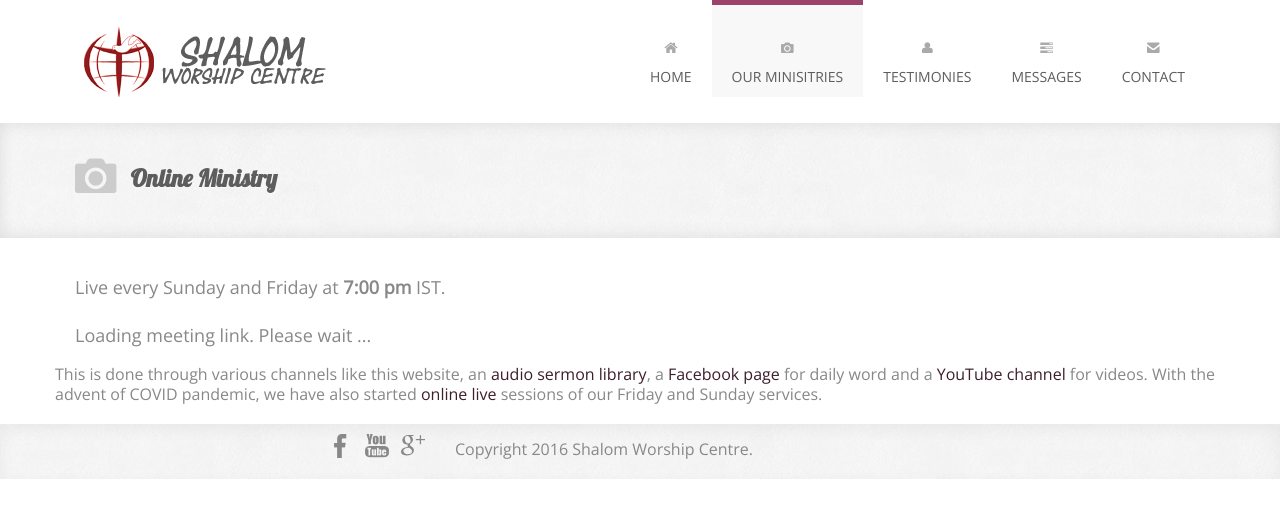
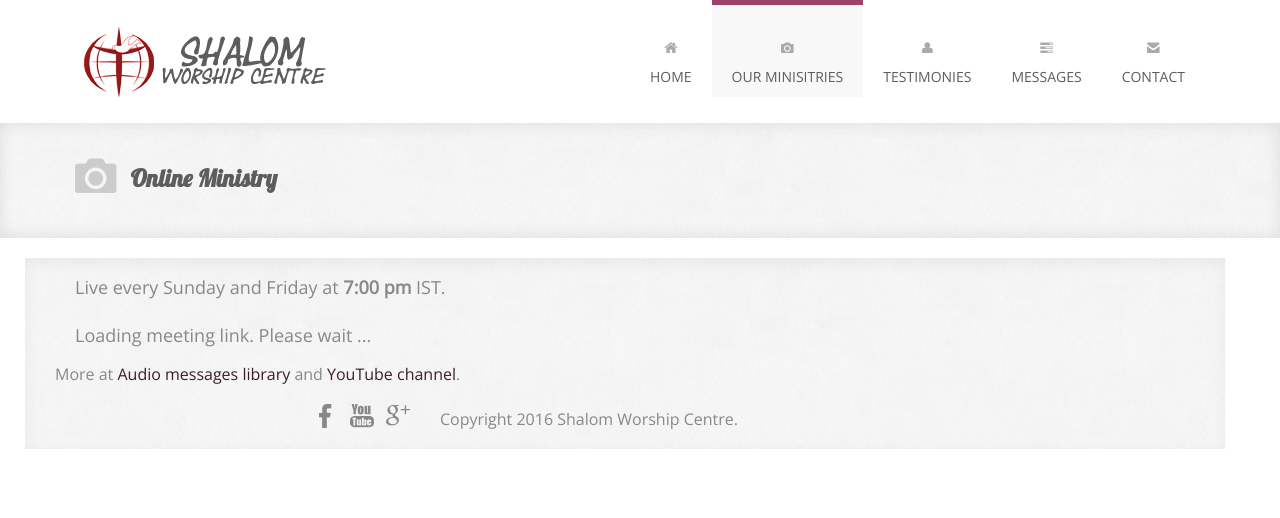
Before and after one commit to Dr-Anonymous/shalom, a Jekyll site: the page live.html, which Jekyll copies as it is, in a window 1280 px wide. Shown: the top 518 px of the page. Built offline with Jekyll 4.4.1, drawn with Linux system fonts in a browser that asks for light colours; some web fonts are replaced; a script that is not in the unit is left out.

Commit message:
Update live.html

```diff
--- a/live.html
+++ b/live.html
@@ -14,11 +14,12 @@ var request = jQuery.ajax({
 
 // load the returned url
   function loadData(e) {
-      $('#main').html("<p><a id='link' href='"+e+"'>Click here to open the app</a>,<br> then \'Ask to join\'</p>");
+      $('#main').html("<p><a id='link' href='"+e+"'>Click here to open the app</a>, then \'Ask to join\'</p>");
       }
 </script>
 
 <div class="services-half-width container"> <div class="row">
-<div class="services-half-width-text span12"><p>Live every Sunday and Friday at <b>7:00 pm</b> IST.<div id="main"><p>Loading meeting link. Please wait ...</p></div>This is done through various channels like this website, an <a href="/messages">audio sermon library</a>, a <a href="https://www.facebook.com/shalomworshipcentre.kkd">Facebook page</a> for daily word and a <a href="https://www.youtube.com/channel/UCxsHq2M611rQtPlZ6OA3HdA/videos">YouTube channel</a> for videos. With the advent of COVID pandemic, we have also started <a href="/live">online live</a> sessions of our Friday and Sunday services.</p></div></div></div>
+<div class="services-half-width-text span12"><p>Live every Sunday and Friday at <b>7:00 pm</b> IST.<div id="main"><p>Loading meeting link. Please wait ...</p></div>
+<div>More at <a href="/messages">Audio messages library</a> and <a href="https://www.youtube.com/channel/UCxsHq2M611rQtPlZ6OA3HdA/videos">YouTube channel</a>.</div></div>
 <!-- Footer --> <footer> <div class="container"> <div class="row"> <div class="social span4"> <a class="facebook" href="https://www.facebook.com/shalomworshipcentre.kkd"></a> <a class="youtube" href="https://www.youtube.com/c/ShalomWorshipCentreKakinada"></a> <a class="googleplus" href="https://plus.google.com/+ShalomWorshipCentreKakinada"></a></div><div class="copyright span4"><p>Copyright 2016 Shalom Worship Centre.</p></div> <!--Google Ads --> <div class="copyright span4 app"></div></div></div></footer>
 <!-- Javascript --> <script src="assets/bootstrap/js/bootstrap.min.js"></script></body></html>
```
